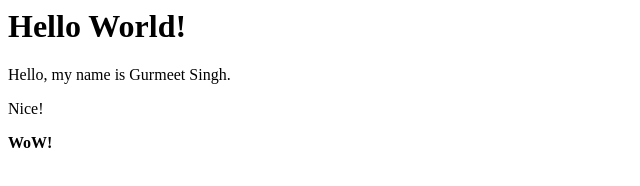
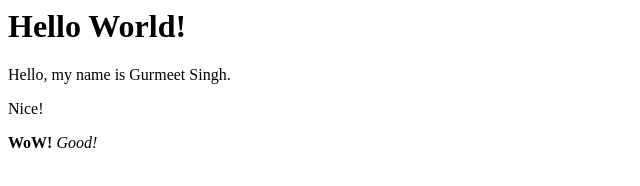
Before and after one commit to scifigurmeet/GitAdvanced, a plain HTML site: page index.html in a window 1280 px wide. Shown: the full height of the page, 0-640 px from the left. Drawn offline with Linux system fonts and the light colour scheme.

Commit message:
Update index.html

```diff
--- a/index.html
+++ b/index.html
@@ -2,3 +2,4 @@
 <p>Hello, my name is Gurmeet Singh.</p>
 <p>Nice!</p>
 <b>WoW!</b>
+<i>Good!</i>
```
